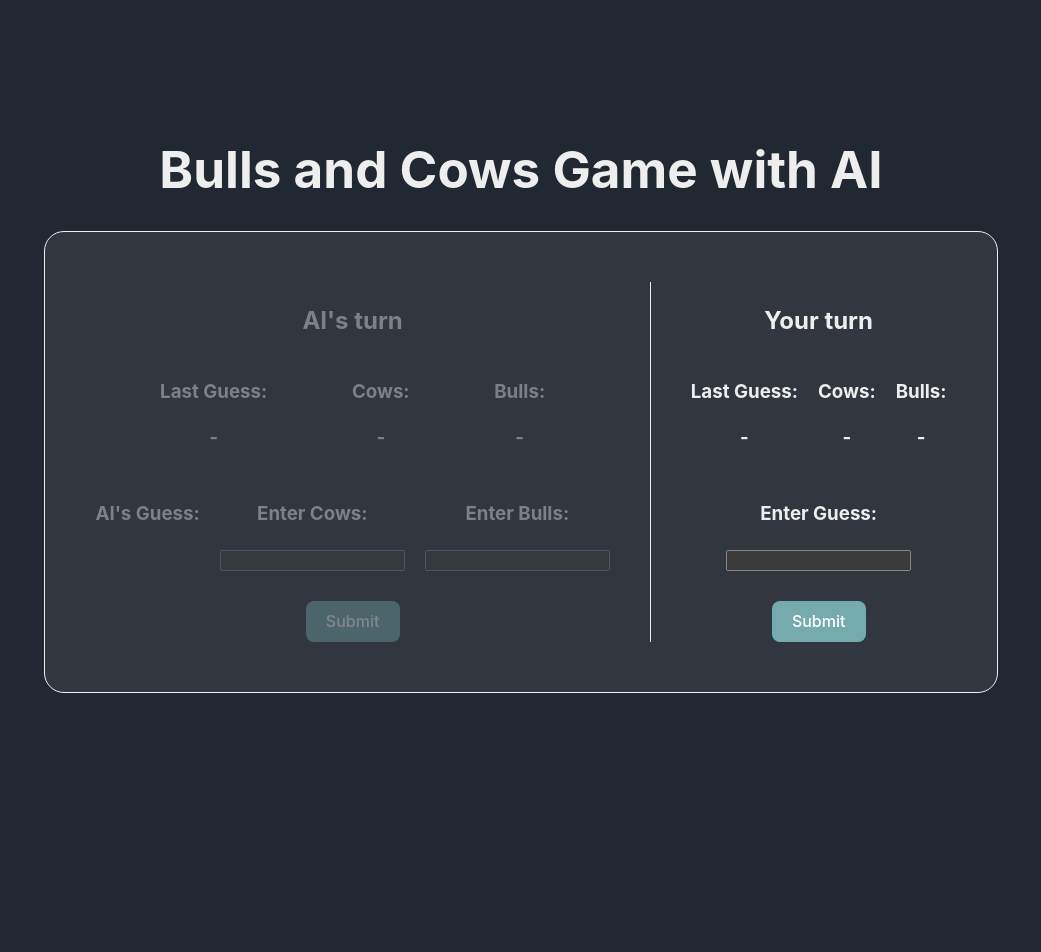
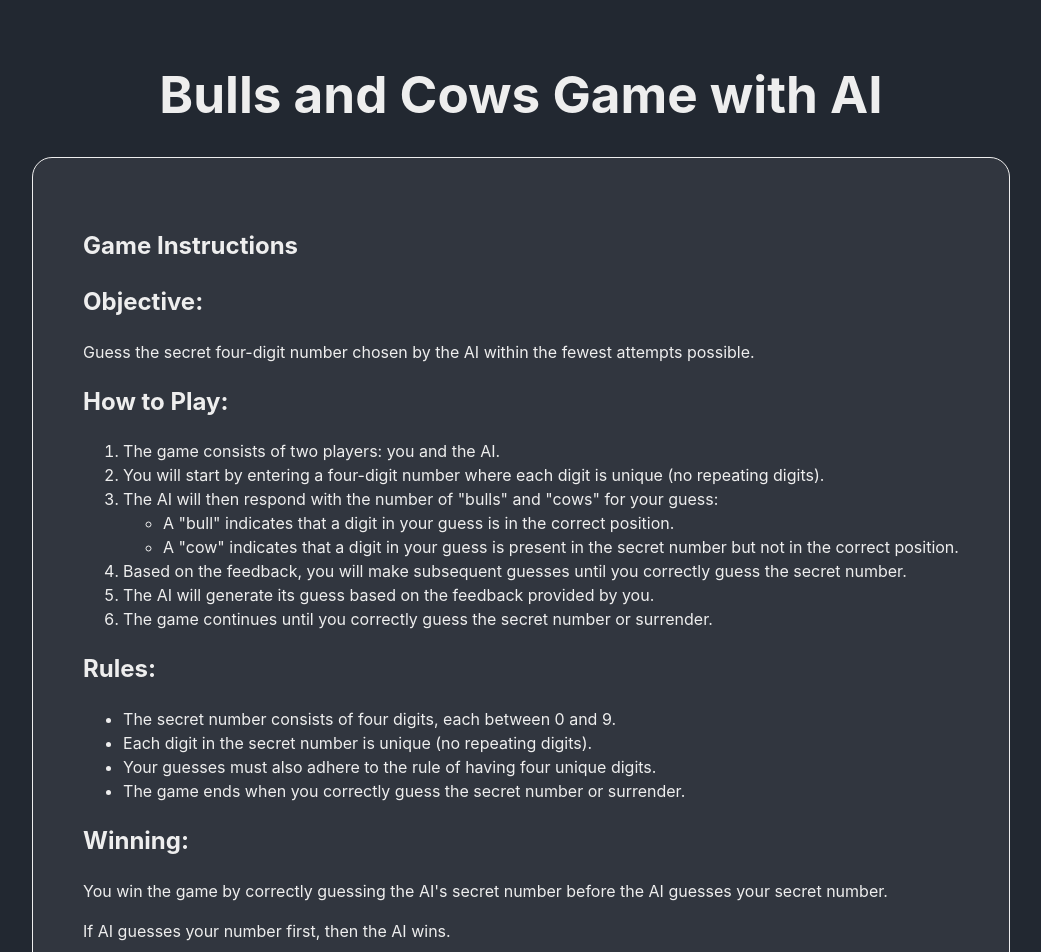
Before and after one commit to kshitij-ra/bullsAndCowsAI, a React (Vite) app: page / in a window 1280 px wide. Shown: the top 952 px of the page, without its empty margins (119-1160 px from the left). Before the commit the page ends 800 px from the top, so only its background shows below. Built offline with nearby package versions, Linux system fonts and the light colour scheme.

Commit message:
add instructions screen

```diff
--- a/src/App.css
+++ b/src/App.css
@@ -1,5 +1,4 @@
 #root {
-  /* max-width: 1280px; */
   margin: 0 auto;
   padding: 2rem;
   text-align: center;
@@ -9,19 +8,21 @@
 
 .mainDiv {
   display: flex;
+  flex-direction: column;
   justify-content: center;
   align-items: center;
   border: 1px solid #EEEEEE;
   border-radius: 20px;
   background-color: #31363F;
   padding: 50px;
+  flex-wrap: wrap;
 }
 
 .gameArea {
   display: flex;
-  /* width: 80%; */
   height: 80%;
   gap: 40px;
+  flex-wrap: wrap;
 }
 
 .gameArea>div {
@@ -32,6 +33,30 @@
 }
 
 .separator {
-  border-right: 1px solid #EEEEEE;
+  border: 1px solid #EEEEEE;
   height: 45vh;
 }
+
+.instructions {
+  color: #EEEEEE;
+  text-align: justify;
+}
+
+@media screen and (max-width: 945px) {
+
+  .separator {
+    min-width: 45vw;
+    margin-top: 10px;
+  }
+
+  .gameArea {
+    align-items: center;
+    flex-direction: column;
+    gap: 20px;
+  }
+
+  .mainDiv {
+    padding: 20px;
+  }
+
+}
--- a/src/App.jsx
+++ b/src/App.jsx
@@ -6,18 +6,57 @@ import './App.css';
 
 function App() {
   const [turn, setTurn] = useState('user');
-
-  // You can define a function to handle turn changes
-
+  const [start, setStart] = useState(0);
   return (
     <>
       <Header />
       <div className='mainDiv'>
-        <div className='gameArea'>
-          <AiGameArea turn={turn} setTurn={setTurn} />
-          <div className='separator' />
-          <UserGameArea turn={turn} setTurn={setTurn} />
-        </div>
+        {start === 0 ? (
+          <>
+            <div className='instructions'>
+              <h2>Game Instructions</h2>
+
+              <h2>Objective:</h2>
+              <p>Guess the secret four-digit number chosen by the AI within the fewest attempts possible.</p>
+
+              <h2>How to Play:</h2>
+              <ol>
+                <li>The game consists of two players: you and the AI.</li>
+                <li>You will start by entering a four-digit number where each digit is unique (no repeating digits).</li>
+                <li>The AI will then respond with the number of "bulls" and "cows" for your guess:
+                  <ul>
+                    <li>A "bull" indicates that a digit in your guess is in the correct position.</li>
+                    <li>A "cow" indicates that a digit in your guess is present in the secret number but not in the correct position.</li>
+                  </ul>
+                </li>
+                <li>Based on the feedback, you will make subsequent guesses until you correctly guess the secret number.</li>
+                <li>The AI will generate its guess based on the feedback provided by you.</li>
+                <li>The game continues until you correctly guess the secret number or surrender.</li>
+              </ol>
+
+              <h2>Rules:</h2>
+              <ul>
+                <li>The secret number consists of four digits, each between 0 and 9.</li>
+                <li>Each digit in the secret number is unique (no repeating digits).</li>
+                <li>Your guesses must also adhere to the rule of having four unique digits.</li>
+                <li>The game ends when you correctly guess the secret number or surrender.</li>
+              </ul>
+
+              <h2>Winning:</h2>
+              <p>You win the game by correctly guessing the AI's secret number before the AI guesses your secret number.</p>
+              <p>If AI guesses your number first, then the AI wins.</p>
+
+              <p>Good luck and happy guessing!</p>
+            </div>
+            <button className='startButton' onClick={() => setStart(1)}>Start Game</button>
+          </>
+        ) : (
+          <div className='gameArea'>
+            <UserGameArea turn={turn} setTurn={setTurn} />
+            <div className='separator' />
+            <AiGameArea turn={turn} setTurn={setTurn} />
+          </div>
+        )}
       </div>
     </>
   );
--- a/src/components/AiGameArea.jsx
+++ b/src/components/AiGameArea.jsx
@@ -106,7 +106,7 @@ const AiGameArea = ({ turn, setTurn }) => {
     return (
         <div className='ai' style={turn !== 'ai' ? { pointerEvents: "none", opacity: "0.4" } : {}}>
             <h2 className='ai-head'>AI&apos;s turn</h2>
-            <div className='ai-res-row'>
+            <div className='ai-res-row1'>
                 <div className='ai-guess'>
                     <h3 className='ai-hh'>Last Guess:</h3>
                     <h3>{lastNumber}</h3>
--- a/src/components/aiGameArea.css
+++ b/src/components/aiGameArea.css
@@ -1,3 +1,13 @@
+.ai-res-row1 {
+    display: flex;
+    justify-content: space-evenly;
+    margin-bottom: 10px;
+    flex-direction: row;
+    padding: auto;
+    gap: 20px;
+    width: 100%;
+}
+
 .ai-res-row {
     display: flex;
     justify-content: space-evenly;
@@ -5,7 +15,8 @@
     flex-direction: row;
     padding: auto;
     gap: 20px;
-    width: 100%;
+    /* width: max-content;
+    flex-wrap: wrap; */
 }
 
 .ai {
@@ -34,3 +45,11 @@
 .ai-form2 {
     width: 30px;
 }
+
+@media screen and (max-width: 600px) {
+    .ai-res-row {
+        flex-direction: column;
+        align-items: center;
+        /* flex-wrap: wrap; */
+    }
+}
```
